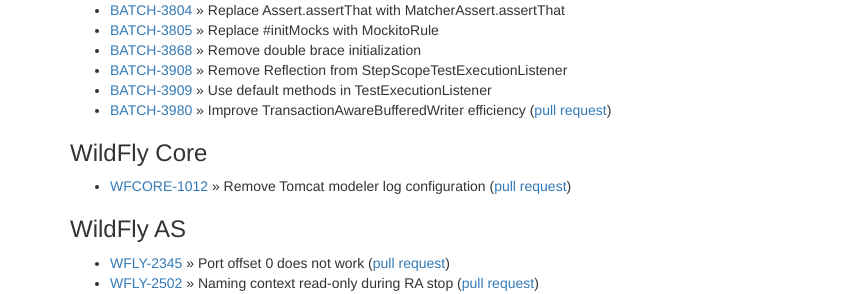
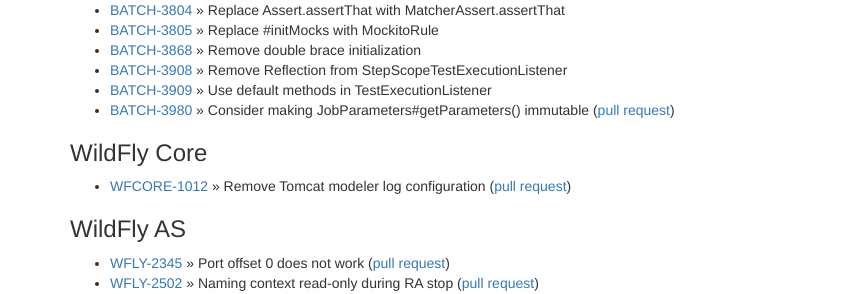
Before and after one commit to marschall/marschall.github.com, a Jekyll site: the page built from open-source.html, in a window 1280 px wide and 900 px high, scrolled down 2184 px. Shown: the part 158-452 px from the top of the window, without its empty margins (0-849 px from the left). Built offline with Jekyll 4.4.1, drawn with Linux system fonts in a browser that asks for light colours.

Commit message:
fix BATCH-3980

```diff
--- a/open-source.html
+++ b/open-source.html
@@ -147,7 +147,7 @@
   <li><a href="https://github.com/spring-projects/spring-batch/pull/3868">BATCH-3868</a> &raquo; Remove double brace initialization</li>
   <li><a href="https://github.com/spring-projects/spring-batch/pull/3908">BATCH-3908</a> &raquo; Remove Reflection from StepScopeTestExecutionListener</li>
   <li><a href="https://github.com/spring-projects/spring-batch/pull/3909">BATCH-3909</a> &raquo; Use default methods in TestExecutionListener</li>
-  <li><a href="https://github.com/spring-projects/spring-batch/issues/3980">BATCH-3980</a> &raquo; Improve TransactionAwareBufferedWriter efficiency (<a href="Consider making JobParameters#getParameters() immutable">pull request</a>)</li>
+  <li><a href="https://github.com/spring-projects/spring-batch/issues/3980">BATCH-3980</a> &raquo; Consider making JobParameters#getParameters() immutable (<a href="https://github.com/spring-projects/spring-batch/pull/3988">pull request</a>)</li>
 </ul>
 <h3>WildFly Core</h3>
 <ul>
```
